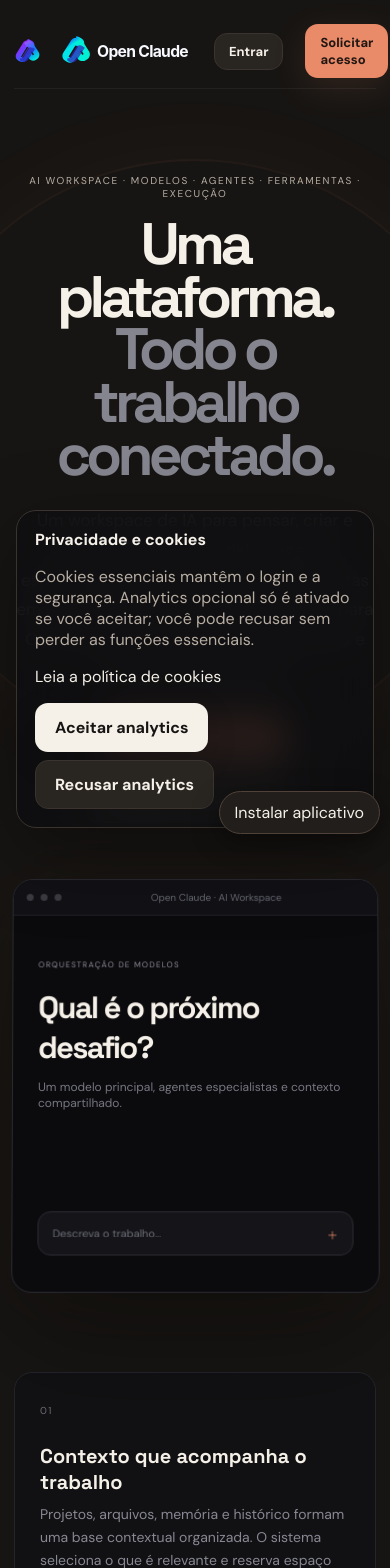
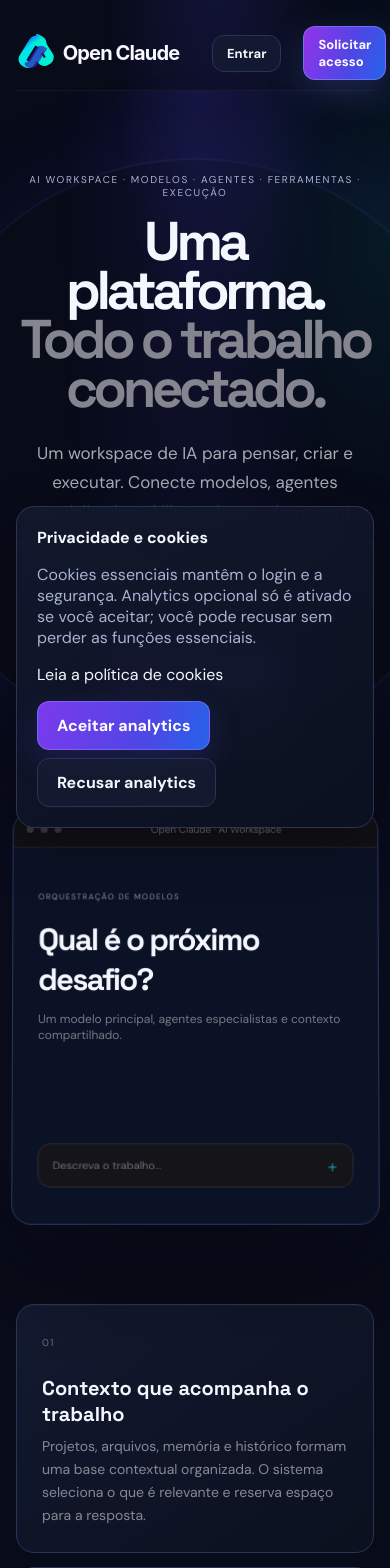
Before and after one commit to joaquimmiguel1200-spec/open-claude, a Next.js app: page / in a window 390 px wide. Shown: the top 1568 px of the page. Built offline with nearby package versions, Linux system fonts and the light colour scheme; no server answers.

Commit message:
Aplica design system global violeta azul e ciano

```diff
--- a/app/globals.css
+++ b/app/globals.css
@@ -11,122 +11,88 @@
 @media(max-width:600px){.shell{padding:16px}.card{padding:20px}.oauth-actions{gap:8px}}
 
 
-/* Open Claude brand system v1 — warm editorial, Claude-inspired but original */
-:root{color-scheme:dark;--bg:#171513;--surface:#211e1b;--surface-2:#292521;--surface-3:#322c27;--line:#3a332e;--text:#f5f0e8;--muted:#b8aea3;--accent:#e98a68;--accent-strong:#f3a083;--brand-peach:#f3b69c;--brand-ink:#171513;--focus-ring:rgba(233,138,104,.28)}
-html,body{background:var(--bg);color:var(--text)}
-body:before{background:radial-gradient(circle at 50% -14%,rgba(233,138,104,.105),transparent 35%),radial-gradient(circle at 100% 18%,rgba(243,182,156,.045),transparent 28%)}
+
+/* Open Claude Design System — official violet / electric blue / cyan identity */
+:root{color-scheme:dark;--bg:#080b18;--surface:#101426;--surface-2:#151b31;--surface-3:#1c2540;--line:#293454;--text:#f5f7ff;--muted:#a8b2d1;--accent:#8b5cf6;--accent-strong:#6d28d9;--brand-peach:#a5b4fc;--brand-ink:#080b18;--focus-ring:rgba(99,102,241,.34);--brand-violet:#8b5cf6;--brand-blue:#2563eb;--brand-cyan:#06d6e8;--success:#20d6a5;--danger:#fb7185;--radius-sm:9px;--radius-md:14px;--radius-lg:20px;--shadow-card:0 18px 54px rgba(0,0,0,.28)}
+html,body{background:var(--bg)!important;color:var(--text)}
+body:before{background:radial-gradient(ellipse at 55% -15%,rgba(79,70,229,.18),transparent 38%),radial-gradient(ellipse at 100% 28%,rgba(6,214,232,.07),transparent 32%);z-index:0}
+body{position:relative;isolation:isolate}
+body>*{position:relative;z-index:1}
+::selection{background:rgba(99,102,241,.38);color:#fff}
+a{color:inherit;text-underline-offset:3px}
+:focus-visible{outline:2px solid #22d3ee!important;outline-offset:3px}
+button,input,textarea,select{accent-color:#7c3aed}
+button{transition:background .18s ease,border-color .18s ease,box-shadow .18s ease,transform .18s ease}
+button:hover:not(:disabled),a.button:hover{transform:translateY(-1px)}
+button:active:not(:disabled),a.button:active{transform:translateY(0)}
 .brand,.sidebar-brand{letter-spacing:-.045em}
-.brand::before,.sidebar-brand::before{content:"";display:inline-block;width:27px;height:27px;flex:0 0 27px;margin-right:9px;vertical-align:middle;background:url('/open-claude-mark.svg') center/contain no-repeat}
-.brand{display:inline-flex;align-items:center;gap:0;color:var(--text)}
-.sidebar-brand{gap:0}
-.button{background:var(--text);color:var(--brand-ink);border-color:rgba(245,240,232,.65);box-shadow:0 10px 30px rgba(0,0,0,.16)}
-.button.secondary{background:var(--surface-2);color:var(--text);border-color:var(--line);box-shadow:none}
-.button.glow{background:var(--accent);color:#201713;border-color:rgba(233,138,104,.8);box-shadow:0 10px 34px rgba(233,138,104,.13)}
-.accent,.active .nav-glyph,.artifact-kicker{color:var(--accent)}
-.status-dot{background:var(--accent);box-shadow:0 0 12px rgba(233,138,104,.4)}
-input:focus,select:focus,textarea:focus,.card form input:focus{border-color:var(--accent);box-shadow:0 0 0 3px var(--focus-ring)}
-.oauth-actions .button:hover:not(:disabled){background:rgba(233,138,104,.09);border-color:rgba(233,138,104,.5)}
-.hero-orbit{border-color:rgba(233,138,104,.11);box-shadow:0 0 120px rgba(233,138,104,.055),inset 0 0 80px rgba(255,255,255,.018)}
-.hero-window{box-shadow:0 40px 120px rgba(0,0,0,.42),0 0 100px rgba(233,138,104,.045)}
-.window-composer span{color:var(--accent)}
-.workspace-sidebar{background:var(--surface);border-color:var(--line)}
-.workspace-nav button.active{background:rgba(233,138,104,.085)}
-.avatar{background:rgba(233,138,104,.13);color:var(--brand-peach)}
-.suggestions button:hover{border-color:rgba(233,138,104,.45)}
-.oauth-actions .button{background:linear-gradient(180deg,rgba(255,255,255,.045),rgba(255,255,255,.01));color:var(--text);border-color:var(--line)}
-/* Brand-led loading indicator; honor reduced-motion preferences. */
-.brand-loader{width:22px;height:22px;border:2px solid var(--line);border-top-color:var(--accent);border-radius:50%;animation:brand-spin .8s linear infinite}
+.brand::before,.sidebar-brand::before{content:none!important}
+.brand{display:inline-flex;align-items:center;gap:10px;color:var(--text)}
+.button{background:linear-gradient(110deg,#7c3aed,#4f46e5 62%,#2563eb);color:#fff;border:1px solid rgba(167,139,250,.42);box-shadow:0 12px 32px rgba(79,70,229,.22);border-radius:12px}
+.button.secondary{background:rgba(21,27,49,.9);color:var(--text);border-color:var(--line);box-shadow:none}
+.button.glow{background:linear-gradient(110deg,#9333ea,#4f46e5 58%,#2563eb);color:#fff;border-color:rgba(129,140,248,.6);box-shadow:0 12px 36px rgba(99,102,241,.25)}
+.accent,.active .nav-glyph,.artifact-kicker{color:#a78bfa}
+.status-dot{background:#22d3ee;box-shadow:0 0 14px rgba(34,211,238,.55)}
+input,select,textarea{background:#0e1427!important;border-color:#303c60!important;color:#f5f7ff!important;border-radius:11px}
+input::placeholder,textarea::placeholder{color:#8792b4}
+input:focus,select:focus,textarea:focus,.card form input:focus{border-color:#818cf8!important;box-shadow:0 0 0 3px rgba(99,102,241,.2)!important}
+.card{background:linear-gradient(145deg,rgba(18,24,44,.96),rgba(12,17,33,.96));border-color:#2b3657;border-radius:18px;box-shadow:var(--shadow-card)}
+.feature,.product-pillars>div{background:linear-gradient(145deg,rgba(19,26,49,.97),rgba(12,17,32,.97));border-color:#2a3659;box-shadow:inset 0 1px rgba(255,255,255,.035)}
+.hero-orbit{border-color:rgba(99,102,241,.18);box-shadow:0 0 120px rgba(79,70,229,.12),inset 0 0 80px rgba(255,255,255,.025)}
+.hero-window{background:#0c1225;border-color:#29375f;box-shadow:0 40px 120px rgba(0,0,0,.48),0 0 100px rgba(79,70,229,.1)}
+.window-composer span{color:#22d3ee}
+.workspace-sidebar,.workspace-page,.conversation-pane,.canvas-pane{background:var(--bg);border-color:var(--line)}
+.workspace-sidebar{background:#0d1326}
+.workspace-nav button.active{background:linear-gradient(100deg,rgba(124,58,237,.26),rgba(37,99,235,.18));color:#fff}
+.avatar{background:rgba(99,102,241,.2);color:#c4b5fd}
+.suggestions button,.composer-v2,.artifact,.code-preview,.notes-preview{background:#111a31;border-color:#2b3a60}
+.suggestions button:hover{border-color:rgba(129,140,248,.6);background:#172344}
+.composer-v2{box-shadow:0 18px 70px rgba(0,0,0,.34)}
+.send-button{background:linear-gradient(110deg,#7c3aed,#2563eb);color:white}
+.oauth-actions .button{background:linear-gradient(110deg,rgba(124,58,237,.16),rgba(37,99,235,.12));color:var(--text);border-color:#35436b}
+.oauth-actions .button:hover:not(:disabled){background:rgba(99,102,241,.18);border-color:#818cf8}
+.landing{background:transparent}
+.landing-hero{background:radial-gradient(ellipse at 50% 0,rgba(79,70,229,.11),transparent 55%)}
+.platform-intro{border-color:#29385f}
+.platform-intro p:last-child,.product-pillars p{color:#a8b2d1}
+.product-pillars span{color:#22d3ee}
+.product-pillars>div{background:linear-gradient(145deg,#151c36,#0e1427);border-color:#2a3659}
+.product-pillars h3{color:#f5f7ff}
+.footer{border-color:#293454;color:#8792b4}
+.pwa-install-link{border-color:#465887;background:#111a31;color:#f5f7ff}
+.pwa-install-banner{border-color:#35436b;background:#10182e;color:#f5f7ff}
+.pwa-install-copy span{color:#a8b2d1}
+.brand-loader{border-color:#293454;border-top-color:#22d3ee}
 @keyframes brand-spin{to{transform:rotate(360deg)}}
+:where(.claude-workspace,.workspace-page,.workspace-sidebar,.claude-main,.claude-main-header,.claude-composer,.mode-config,.workspace-hub,.modal-card,.history-panel,.project-card){color:var(--text)}
+.claude-sidebar{background:#0d1326!important;border-color:#293454!important}
+.claude-main,.claude-main-header,.main-scroll{background:#080d1d!important}
+.claude-main-header{border-color:#293454!important}
+.claude-brand::before,.chat.card>a:first-child::before{content:none!important}
+.claude-brand img{width:176px!important;height:auto!important;max-height:48px!important}
+.sidebar-account,.claude-account{border-color:#293454!important}
+.sidebar-nav-group,.sidebar-projects,.sidebar-project-head{border-color:#293454!important}
+.claude-nav button.active,.project-link.active{background:linear-gradient(100deg,rgba(124,58,237,.25),rgba(37,99,235,.17))!important;color:#fff!important}
+.header-eyebrow,.sidebar-section-label{color:#8e9bc1!important}
+.quick-prompts button,.context-chip,.history-row,.project-card,.modal-card{border-color:#2b3a60!important;background:#111a31!important}
+.quick-prompts button:hover,.history-row:hover{border-color:#697ce2!important;background:#172344!important}
+.claude-composer{background:#111a31!important;border-color:#46578b!important;box-shadow:0 16px 56px rgba(0,0,0,.4)!important}
+.claude-composer textarea{background:transparent!important;color:#f5f7ff!important}
+.send-button-v3,.hub-primary,.modal-primary{background:linear-gradient(110deg,#7c3aed,#4f46e5 60%,#2563eb)!important;color:white!important;border:1px solid rgba(129,140,248,.55)!important;border-radius:10px!important}
+.mode-picker,.mode-menu,.action-popover{background:#111a31!important;border-color:#35436b!important}
+.mode-menu button:hover,.action-popover button:hover{background:#1b2a4d!important}
+.code-terminal{background:#0b1224!important;border-color:#35436b!important}
+.code-terminal input{background:#080d1d!important;border-color:#35436b!important}
+.answer-card,.assistant-message{border-color:#293454!important}
+.answer-avatar{background:linear-gradient(135deg,#7c3aed,#2563eb)!important;color:white!important}
+.modal-backdrop{background:rgba(2,6,23,.76)!important;backdrop-filter:blur(10px)}
+.modal-card{background:#10182e!important;border-color:#35436b!important;box-shadow:0 30px 90px rgba(0,0,0,.55)!important}
+.hub-primary{box-shadow:0 10px 30px rgba(79,70,229,.25)!important}
+.empty-state,.history-empty{color:#9aa6c8!important}
+.auth-brand img{max-height:58px!important}
+.app-nav-logo img{max-height:58px!important}
+.landing-brand img{max-height:64px!important}
+.chat.card>a:first-child::before{display:none!important}
+@media(max-width:1100px){.product-pillars{grid-template-columns:repeat(2,minmax(0,1fr))}.workspace-page,.claude-workspace{grid-template-columns:220px minmax(0,1fr)!important}.claude-canvas,.canvas-pane{display:none!important}}
+@media(max-width:760px){.nav-links>a:not(.button){display:none}.landing-hero{padding-top:72px}.hero h1{font-size:clamp(2.8rem,14vw,5rem)}.feature-grid{grid-template-columns:1fr}.workspace-page,.claude-workspace{grid-template-columns:1fr!important}.workspace-sidebar,.claude-sidebar{display:none!important}.product-pillars{grid-template-columns:1fr}.conversation-content{width:calc(100% - 24px);padding-top:42px}.composer-v2{width:calc(100% - 24px)}.claude-composer{width:calc(100% - 16px)!important}.claude-main-header{padding:0 12px!important}.project-grid{grid-template-columns:1fr!important}}
 @media(prefers-reduced-motion:reduce){*,*::before,*::after{scroll-behavior:auto!important;animation-duration:.01ms!important;animation-iteration-count:1!important;transition-duration:.01ms!important}}
-
-/* Wordmark placement across marketing and workspace shells */
-.claude-brand{display:inline-flex;align-items:center;gap:8px;letter-spacing:-.045em;color:var(--text)}
-.claude-brand::before,.chat.card>a:first-child::before{content:"";display:inline-block;width:27px;height:27px;flex:0 0 27px;background:url('/open-claude-mark.svg') center/contain no-repeat;vertical-align:middle}
-.claude-status{display:none!important}
-.chat.card>a:first-child{display:inline-flex;align-items:center;gap:8px}
-
-/* Responsive workspace refinements */
-@media(max-width:900px){
- .workspace-page,.claude-workspace{grid-template-columns:68px minmax(0,1fr)!important}
- .workspace-sidebar{padding:14px 8px}
- .sidebar-brand{justify-content:center}
- .sidebar-brand .brand,.workspace-sidebar .sidebar-label,.workspace-sidebar .sidebar-section-title{display:none}
- .claude-canvas{display:none!important}
- .conversation-area{padding:38px 0 110px;width:calc(100% - 28px)}
- .claude-composer{width:calc(100% - 20px)}
- .mode-config{width:calc(100% - 20px)}
- .welcome-area h1{font-size:clamp(29px,6vw,42px)}
- .claude-main-header{padding:0 12px}
-}
-@media(max-width:560px){
- .shell{padding:14px}
- .workspace-page,.claude-workspace{height:100dvh;min-height:0;grid-template-columns:1fr!important}
- .workspace-sidebar{display:none!important}
- .claude-main-header{height:54px}
- .conversation-area{padding:28px 0 90px}
- .welcome-area h1{font-size:30px}
- .welcome-area p{font-size:12px}
- .quick-prompts{margin-top:18px}
- .claude-composer{width:calc(100% - 16px);padding:8px;border-radius:12px}
- .composer-toolbar{gap:4px;align-items:flex-end}
- .composer-left{flex-wrap:wrap;max-width:calc(100% - 40px);gap:2px}
- .composer-left>button,.mode-trigger{font-size:10px;padding:6px}
- .model-picker{max-width:135px;font-size:10px}
- .send-button-v3{flex:0 0 32px}
- .mode-config-grid{grid-template-columns:1fr}
- .hub-head{align-items:flex-start;flex-direction:column;gap:12px}
- .hub-head h1{font-size:30px}
- .project-grid,.feature-grid{grid-template-columns:1fr}
- .card{padding:18px}
- .modal-backdrop{padding:10px}
- .modal-card{padding:16px}
-}
-
-/* Shared Open Claude brand mark */
-.landing-brand{display:inline-flex;align-items:center;gap:10px}.landing-brand img{display:block;object-fit:contain}.brand-mark{width:34px;height:34px;object-fit:contain;flex:none}
-
-.pwa-install-link{position:fixed;z-index:80;right:16px;bottom:16px;border:1px solid #514239;background:#211e1b;color:#f5f0e8;border-radius:999px;padding:10px 15px;font:600 13px inherit;box-shadow:0 8px 28px #0006}
-.pwa-install-banner{position:fixed;z-index:90;right:16px;bottom:16px;width:min(420px,calc(100vw - 32px));display:flex;align-items:center;gap:12px;padding:14px;border:1px solid #514239;border-radius:16px;background:#171513;color:#f5f0e8;box-shadow:0 16px 48px #0009}
-.pwa-install-banner>img{border-radius:9px;flex:none}.pwa-install-copy{display:flex;flex:1;min-width:0;flex-direction:column;gap:4px;font-size:12px}.pwa-install-copy strong{font-size:13px}.pwa-install-copy span{color:#b8aea3;line-height:1.4}.pwa-install-close{align-self:flex-start;background:transparent;border:0;color:#b8aea3;font-size:22px;padding:0 3px}
-@media(max-width:560px){.pwa-install-link{right:10px;bottom:10px}.pwa-install-banner{right:10px;bottom:10px;width:calc(100vw - 20px);padding:11px;gap:8px}}
-
-/* Match the actual workspace class names at tablet and phone breakpoints. */
-@media(max-width:1100px){
- .claude-workspace{grid-template-columns:220px minmax(0,1fr)!important}
- .claude-canvas{display:none!important}
- .claude-main{min-width:0}
- .conversation-area{width:calc(100% - 32px);max-width:860px}
-}
-@media(max-width:700px){
- .claude-workspace{height:100dvh;min-height:0;grid-template-columns:minmax(0,1fr)!important;overflow:hidden}
- .claude-sidebar{display:none!important}
- .claude-main{width:100%;min-width:0}
- .claude-main-header{padding:0 12px}
- .main-scroll{padding-left:12px;padding-right:12px}
- .conversation-area{width:100%;padding:24px 0 88px}
- .claude-composer{width:calc(100% - 16px);max-width:none;margin-left:8px;margin-right:8px}
- .composer-toolbar{gap:5px;flex-wrap:wrap}
- .composer-left{max-width:100%;flex-wrap:wrap}
- .model-picker{max-width:130px}
- .mode-config{width:calc(100% - 16px);max-width:none}
- .mode-config-grid{grid-template-columns:minmax(0,1fr)}
- .welcome-area h1{font-size:clamp(27px,8vw,34px)}
- .quick-prompts{grid-template-columns:minmax(0,1fr)}
- .claude-canvas{display:none!important}
-}
-
-/* Open Claude brand logo sizing and shared post-login visual system */
-.landing-brand img{display:block;width:196px;height:auto;max-height:58px;object-fit:contain;object-position:left center}
-.claude-brand img{display:block;width:172px;height:auto;max-height:46px;object-fit:contain;object-position:left center}
-.chat.card>a:first-child::before{background-image:url('/open-claude-mark.svg')}
-.pwa-install-banner>img{object-fit:contain;border-radius:8px}
-@media(max-width:560px){.landing-brand img{width:154px;max-height:44px}.claude-brand img{width:146px;max-height:40px}}
-
-.auth-brand{display:inline-flex;align-items:center;margin-bottom:10px;max-width:100%}.auth-brand::before{display:none!important}.auth-brand img{display:block;width:min(190px,100%);height:auto;max-height:56px;object-fit:contain;object-position:left center}
-
-.app-nav-logo{display:inline-flex;align-items:center}.app-nav-logo img{display:block;width:190px;height:auto;max-height:54px;object-fit:contain;object-position:left center}@media(max-width:560px){.app-nav-logo img{width:150px;max-height:44px}}
-
-.app-nav-logo::before{display:none!important}.app-nav-logo img{display:block;width:190px;height:auto;max-height:54px;object-fit:contain;object-position:left center}@media(max-width:560px){.app-nav-logo img{width:150px;max-height:44px}}
-
-/* Public SaaS product presentation */
-.platform-intro{max-width:900px;margin:30px auto 28px;padding:40px 28px;text-align:center;border-top:1px solid #302923;border-bottom:1px solid #302923}.platform-intro h2{font:500 clamp(2rem,5vw,4rem)/1.02 'Space Grotesk',sans-serif;letter-spacing:-.06em;margin:14px 0}.platform-intro p:last-child{max-width:640px;margin:0 auto;color:#a9a09a;line-height:1.75}.product-pillars{display:grid;grid-template-columns:repeat(4,minmax(0,1fr));gap:12px;margin:30px 0 80px}.product-pillars>div{min-height:220px;padding:24px;border:1px solid #332d27;border-radius:16px;background:linear-gradient(145deg,rgba(39,33,28,.95),rgba(18,17,16,.96));box-shadow:inset 0 1px rgba(255,255,255,.035)}.product-pillars span{font-size:9px;letter-spacing:.16em;color:#e98a68}.product-pillars h3{font:500 21px/1.1 'Space Grotesk',sans-serif;margin:35px 0 10px}.product-pillars p{font-size:12px;line-height:1.7;color:#aaa097;margin:0}@media(max-width:1000px){.product-pillars{grid-template-columns:repeat(2,minmax(0,1fr))}}@media(max-width:600px){.product-pillars{grid-template-columns:1fr}.product-pillars>div{min-height:170px}}
```
